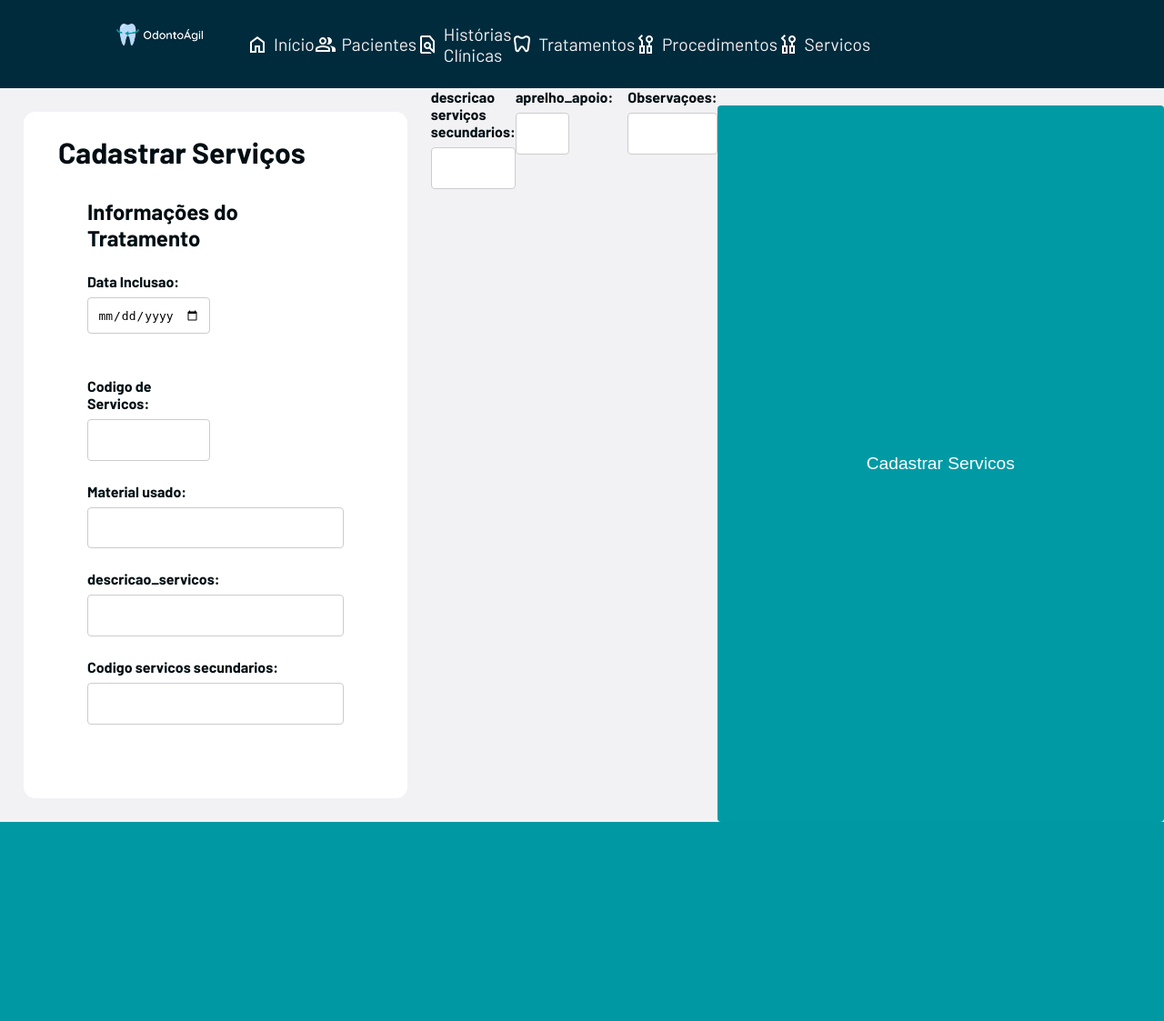
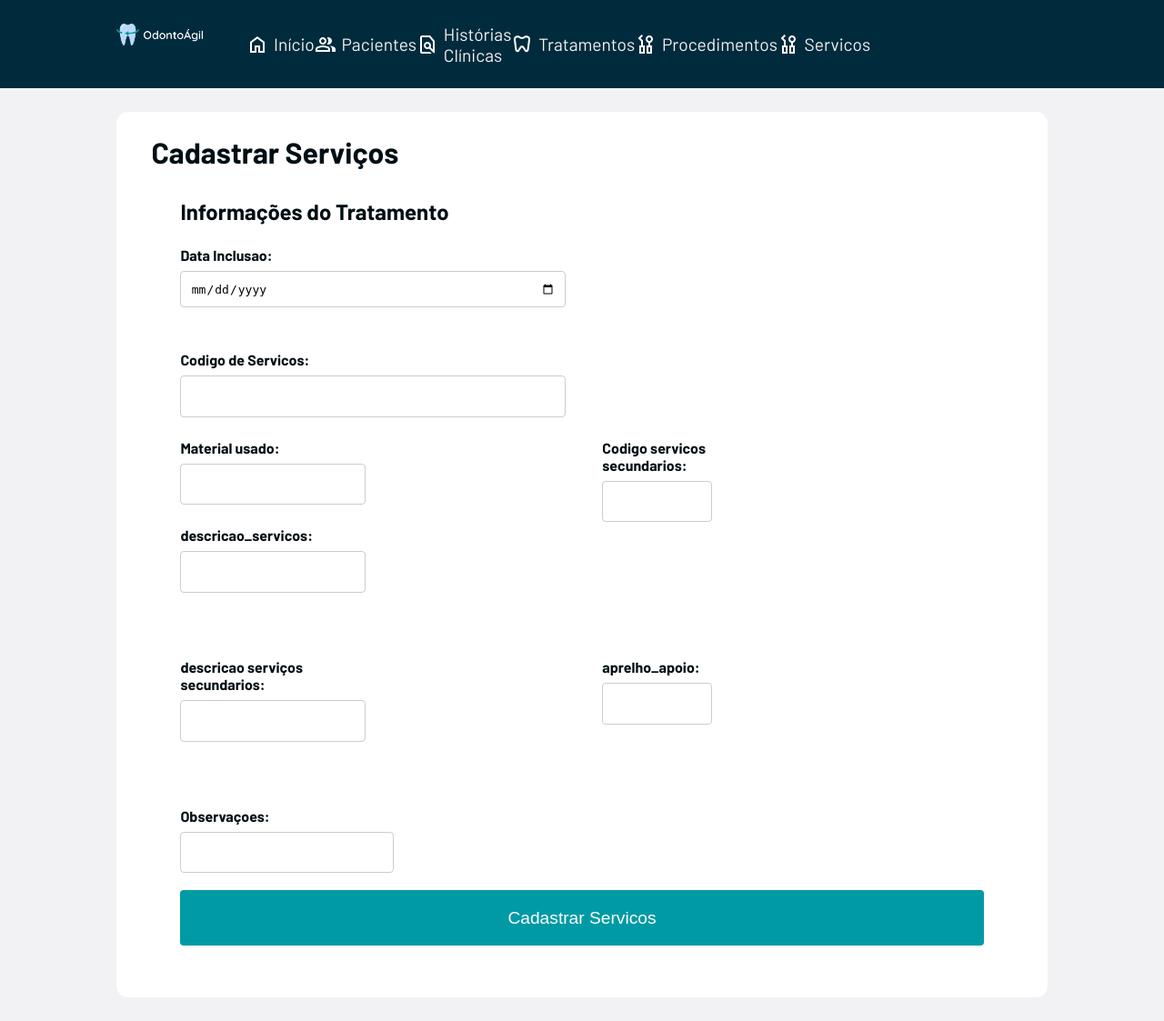
Before and after one commit to grupo-k/odontoagil, a Django app: page /servicos/cadastrar/ in a window 1280 px wide. Shown: the whole page at 91% size. Before the commit the page ends 904 px from the top, so only its background shows below. Run offline with Django 5.2, Linux system fonts and the light colour scheme.

Commit message:
Update cadastrar_servicos.html

```diff
--- a/odontoagil/templates/servicos/cadastrar_servicos.html
+++ b/odontoagil/templates/servicos/cadastrar_servicos.html
@@ -27,6 +27,7 @@
                 </div>
             </div>
 
+            <div class="form-row">
             <div class="campo-formulario">
                 <div class="campo-formulario">
                     <label for="material_usado">Material usado:</label>
@@ -39,6 +40,7 @@
                 </div>
             </div>
 
+            <div class="form-row">
                 <div class="campo-formulario">
                     <label for="codigo_servicos_secundarios">Codigo servicos secundarios:</label>
                     <input type="text"  name="codigo_servicos_secundarios" id="codigos_servicos_secundarios" class="input" required>
```
